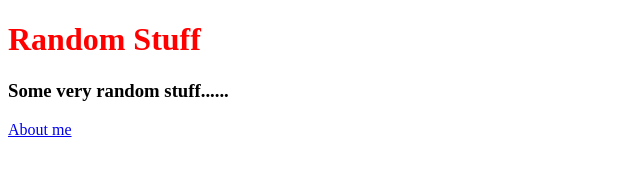
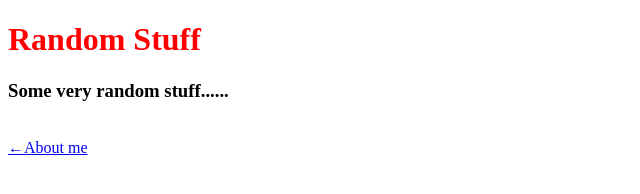
Before and after one commit to syan212/randomhtmlfile, a plain HTML site: page index.html in a window 1280 px wide. Shown: the whole page, without its empty margins (0-640 px from the left). Drawn offline with Linux system fonts and the light colour scheme.

Commit message:
Update index.html

```diff
--- a/index.html
+++ b/index.html
@@ -8,8 +8,9 @@
 <body>
 <h1 class="red">Random Stuff</h1>
 <h3>Some very random stuff......</h3>
+<br>
 <footer>
-<a href="https://syan212.github.io/">About me</a>
+<a href="https://syan212.github.io/">←About me</a>
 </footer>
 </body>
 </html>
```
